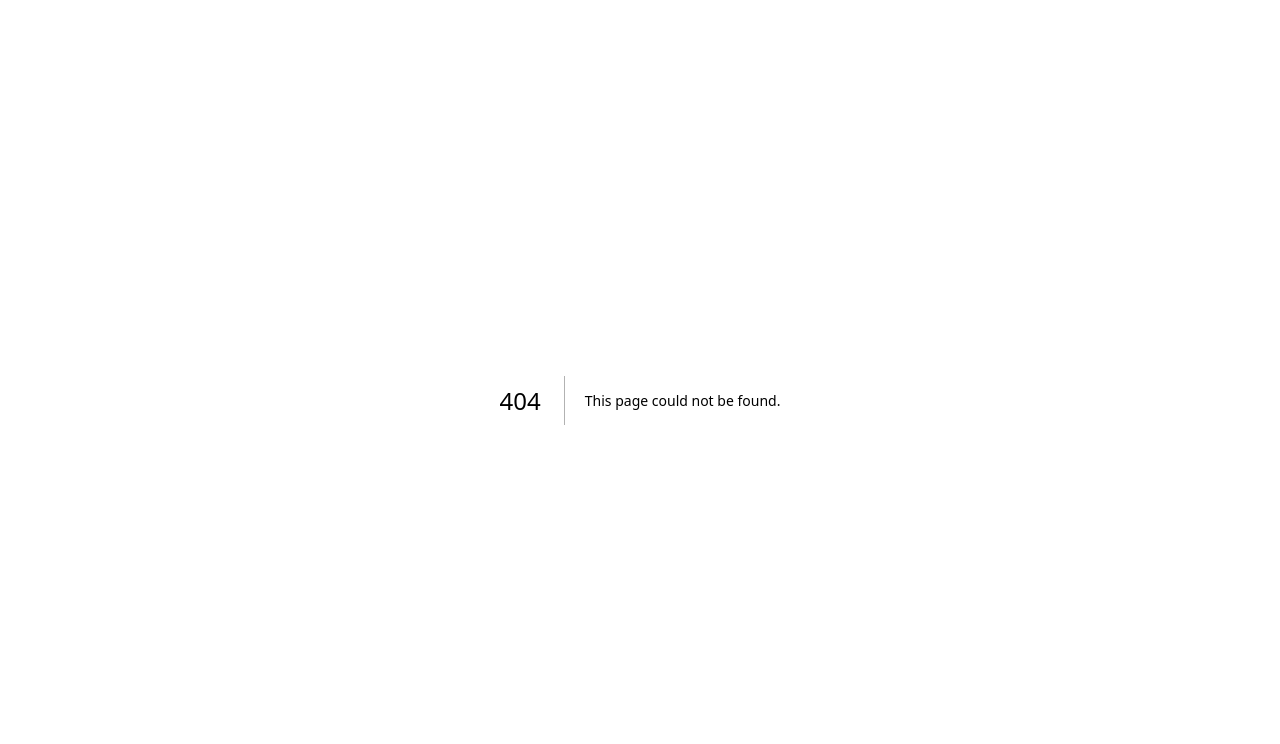
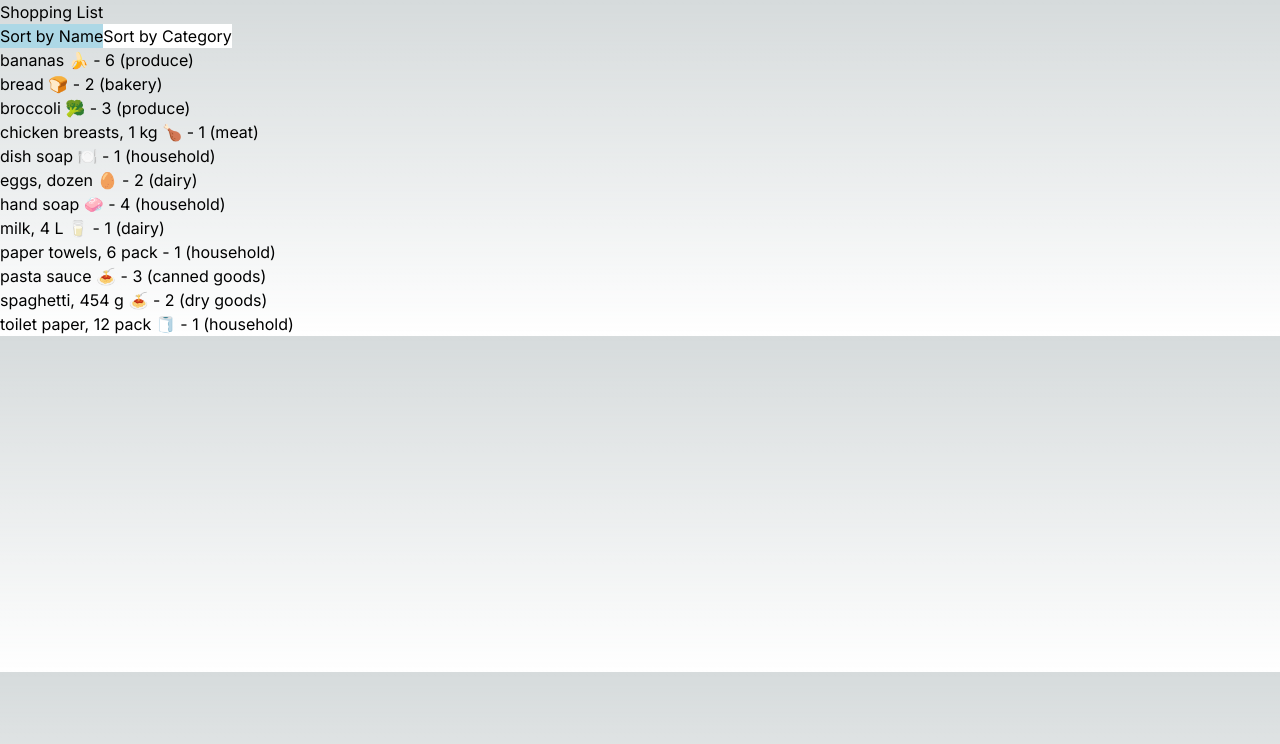
Before and after one commit to monkeyV100/cprg306-assignments, a Next.js app: page /week5 in a window 1280 px wide. Before the commit this address had no page. Shown: the top 744 px of the page. Built offline with nearby package versions, Linux system fonts and the light colour scheme.

Commit message:
week5 assignment

```diff
--- a/app/page.js
+++ b/app/page.js
@@ -15,6 +15,9 @@ export default function HomePage(){
       <div>
         <Link href="/week4">Week4</Link>
       </div>
+      <div>
+        <Link href="/week5">Week5</Link> {/* Added line for Week 5 */}
+      </div>
     </div>
   );
 }
--- /dev/null
+++ b/app/week5/item-list.js
@@ -0,0 +1,48 @@
+"use client";
+import React, { useState } from 'react';
+import Item from './item';
+import itemsData from './items.json';
+
+const ItemList = () => {
+  const [sortBy, setSortBy] = useState('name');
+
+  let sortedItems = [...itemsData];
+  sortedItems.sort((a, b) => {
+    if (sortBy === 'name') {
+      return a.name.localeCompare(b.name);
+    } else if (sortBy === 'category') {
+      return a.category.localeCompare(b.category);
+    }
+    return 0;
+  });
+
+  return (
+    <div>
+      <button
+        style={{ backgroundColor: sortBy === 'name' ? 'lightblue' : 'white' }}
+        onClick={() => setSortBy('name')}
+      >
+        Sort by Name
+      </button>
+      <button
+        style={{ backgroundColor: sortBy === 'category' ? 'lightblue' : 'white' }}
+        onClick={() => setSortBy('category')}
+      >
+        Sort by Category
+      </button>
+
+      <ul>
+        {sortedItems.map(item => (
+          <Item
+            key={item.id}
+            name={item.name}
+            quantity={item.quantity}
+            category={item.category}
+          />
+        ))}
+      </ul>
+    </div>
+  );
+};
+
+export default ItemList;
--- /dev/null
+++ b/app/week5/item.js
@@ -0,0 +1,9 @@
+import React from 'react';
+
+const Item = ({ name, quantity, category }) => (
+  <li>
+    {name} - {quantity} ({category})
+  </li>
+);
+
+export default Item;
--- /dev/null
+++ b/app/week5/items.json
@@ -0,0 +1,74 @@
+[
+    {
+      "id": "1h2GJKH12gkHG31h1H",
+      "name": "milk, 4 L 🥛",
+      "quantity": 1,
+      "category": "dairy"
+    },
+    {
+      "id": "2KJH3k2j3H1k2J3K1H",
+      "name": "bread 🍞",
+      "quantity": 2,
+      "category": "bakery"
+    },
+    {
+      "id": "3h2KJH3k2j3H1k2J3",
+      "name": "eggs, dozen 🥚",
+      "quantity": 2,
+      "category": "dairy"
+    },
+    {
+      "id": "4k2J3K1H2GJKH12gk",
+      "name": "bananas 🍌",
+      "quantity": 6,
+      "category": "produce"
+    },
+    {
+      "id": "5H1h1H2KJH3k2j3H",
+      "name": "broccoli 🥦",
+      "quantity": 3,
+      "category": "produce"
+    },
+    {
+      "id": "6H1k2J3K1H2GJKH1",
+      "name": "chicken breasts, 1 kg 🍗",
+      "quantity": 1,
+      "category": "meat"
+    },
+    {
+      "id": "7gkHG31h1H2KJH3k",
+      "name": "pasta sauce 🍝",
+      "quantity": 3,
+      "category": "canned goods"
+    },
+    {
+      "id": "8j3H1k2J3K1H2GJK",
+      "name": "spaghetti, 454 g 🍝",
+      "quantity": 2,
+      "category": "dry goods"
+    },
+    {
+      "id": "9H12gkHG31h1H2KJ",
+      "name": "toilet paper, 12 pack 🧻",
+      "quantity": 1,
+      "category": "household"
+    },
+    {
+      "id": "10H3k2j3H1k2J3K1",
+      "name": "paper towels, 6 pack",
+      "quantity": 1,
+      "category": "household"
+    },
+    {
+      "id": "11k2J3K1H2GJKH12",
+      "name": "dish soap 🍽️",
+      "quantity": 1,
+      "category": "household"
+    },
+    {
+      "id": "12GJKH12gkHG31h1",
+      "name": "hand soap 🧼",
+      "quantity": 4,
+      "category": "household"
+    }
+  ]
--- /dev/null
+++ b/app/week5/page.js
@@ -0,0 +1,11 @@
+import React from 'react';
+import ItemList from './item-list';
+
+const Page = () => (
+  <main>
+    <h1>Shopping List</h1>
+    <ItemList />
+  </main>
+);
+
+export default Page;
```
Also changed, not shown: 1 other file (tests, documents, lock files or other folders).
